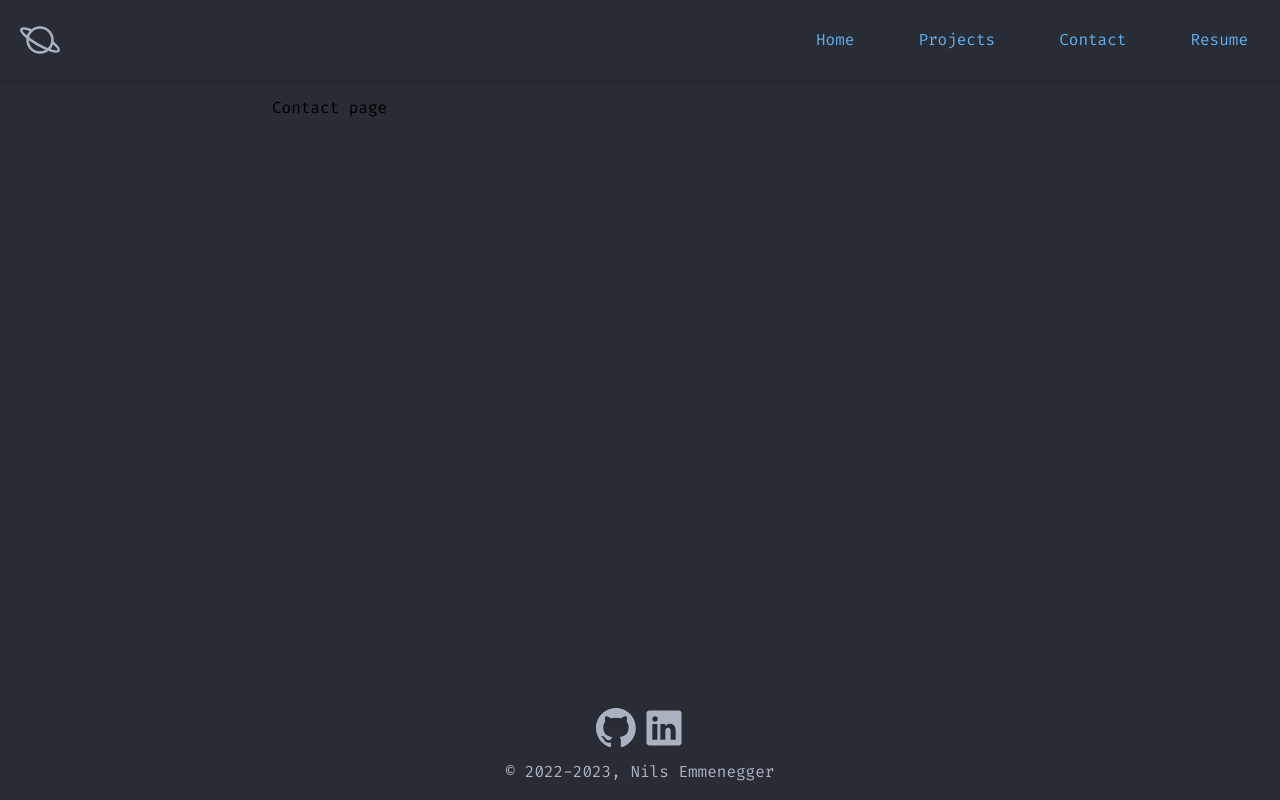
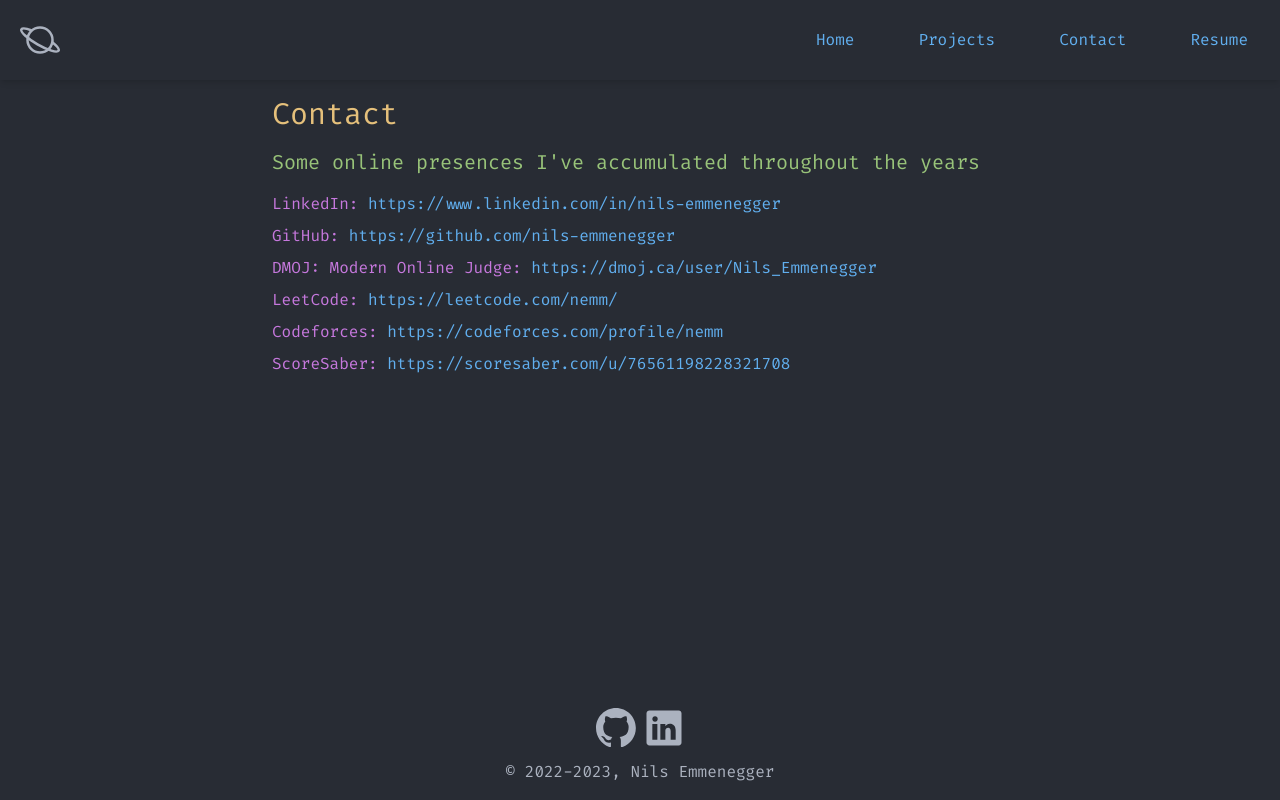
Before and after one commit to nils-emmenegger/nils-emmenegger.github.io, a Next.js app: page /contact in a window 1280 px wide. Built offline with nearby package versions, Linux system fonts and the light colour scheme.

Commit message:
Build out contact page

```diff
--- a/app/contact/page.tsx
+++ b/app/contact/page.tsx
@@ -1,3 +1,4 @@
+import ExtLink from "@/components/utils/ExtLink";
 import { Metadata } from "next";
 
 export const metadata: Metadata = {
@@ -5,5 +6,30 @@
 };
 
 export default function Contact() {
-  return <div className="mx-auto max-w-3xl p-4">Contact page</div>;
+  const links: [string, string][] = [
+    ["LinkedIn", "https://www.linkedin.com/in/nils-emmenegger"],
+    ["GitHub", "https://github.com/nils-emmenegger"],
+    ["DMOJ: Modern Online Judge", "https://dmoj.ca/user/Nils_Emmenegger"],
+    ["LeetCode", "https://leetcode.com/nemm/"],
+    ["Codeforces", "https://codeforces.com/profile/nemm"],
+    ["ScoreSaber", "https://scoresaber.com/u/76561198228321708"],
+  ];
+
+  return (
+    <div className="mx-auto max-w-3xl p-4">
+      <h1 className="mb-4 text-onedark-light-yellow text-3xl">Contact</h1>
+
+      <h2 className="mb-4 text-onedark-green text-xl">
+        Some online presences I&apos;ve accumulated throughout the years
+      </h2>
+
+      <ul>
+        {links.map(([name, href]) => (
+          <li key={name} className="mb-2 text-onedark-magenta text-base">
+            {name}: <ExtLink href={href}>{href}</ExtLink>
+          </li>
+        ))}
+      </ul>
+    </div>
+  );
 }
```
